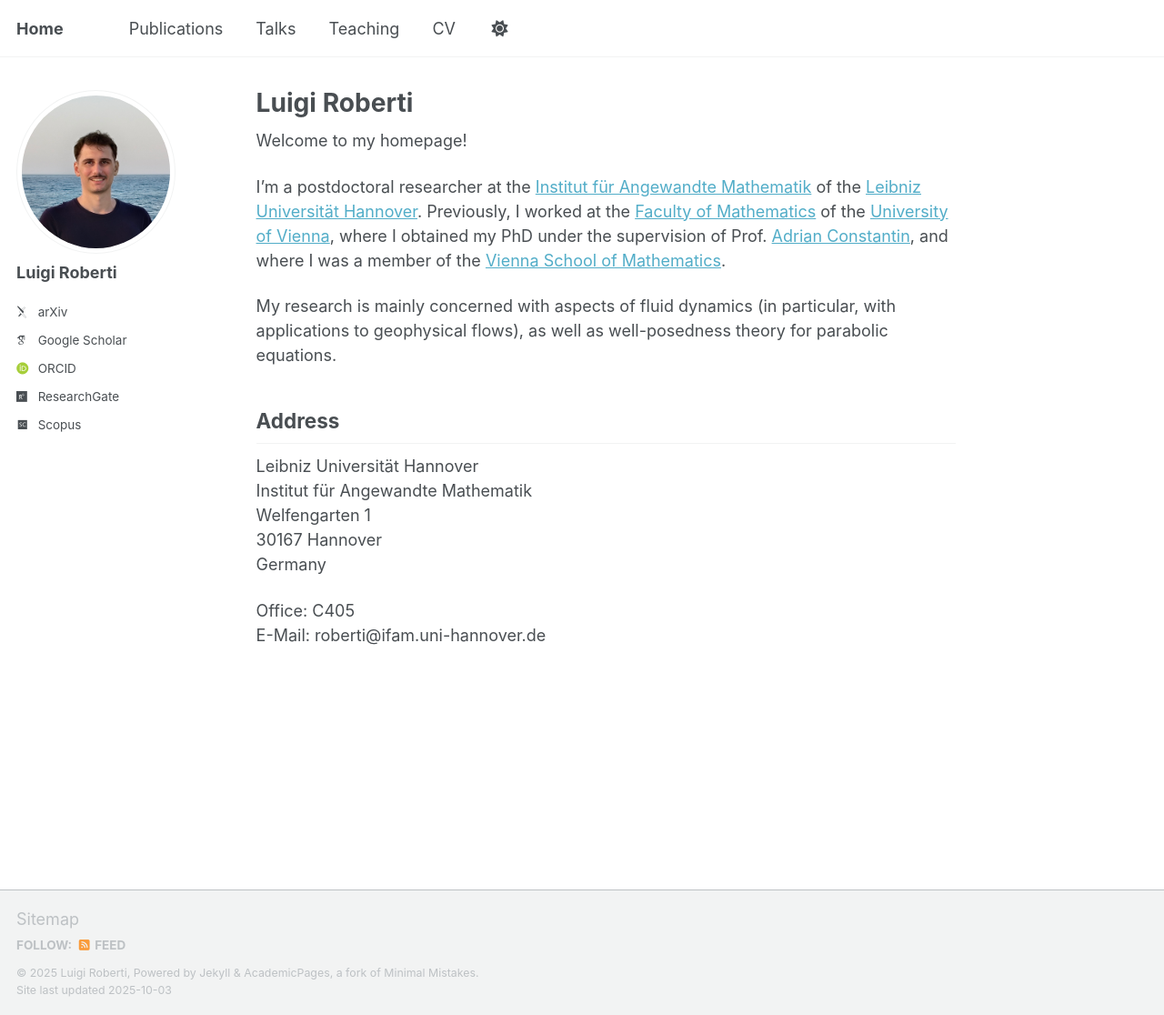
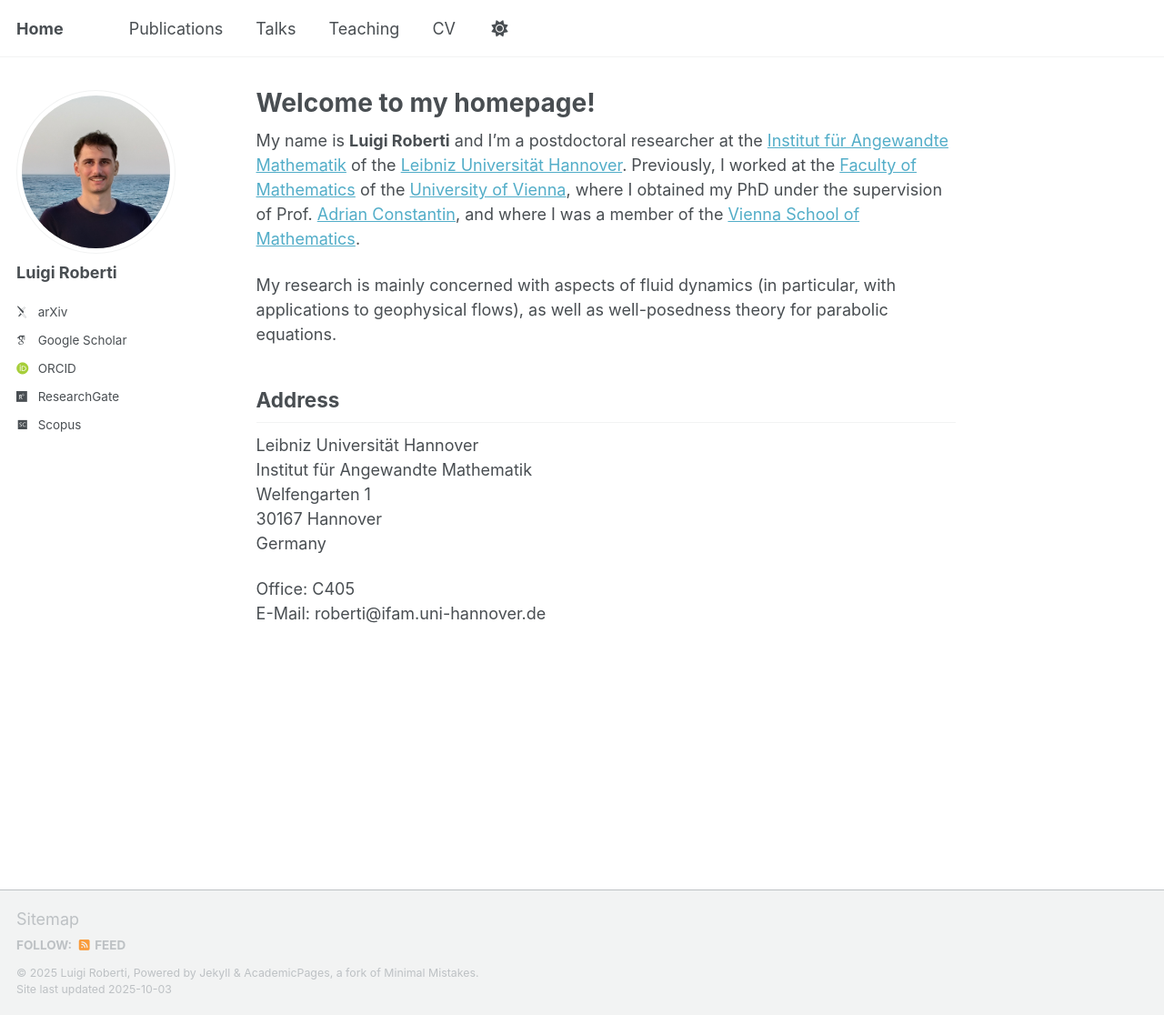
Before and after one commit to luigi-roberti/luigi-roberti.github.io, a Jekyll site: the page built from _pages/about.md, in a window 1280 px wide and 1116 px high. Shown: the whole window at 91% size. Built offline with Jekyll 4.4.1, drawn with Linux system fonts in a browser that asks for light colours; some web fonts are replaced; a script that is not in the unit is left out.

Commit message:
Update about.md

```diff
--- a/_pages/about.md
+++ b/_pages/about.md
@@ -1,16 +1,13 @@
 ---
 permalink: /
-title: "Luigi Roberti"
+title: "Welcome to my homepage!"
 author_profile: true
 redirect_from:
   - /about/
   - /about.html
 ---
 
-
-Welcome to my homepage!
-
-I'm a postdoctoral researcher at the [Institut für Angewandte Mathematik](https://www.ifam.uni-hannover.de/de/) of the [Leibniz Universität Hannover](https://www.uni-hannover.de/de/). Previously, I worked at the [Faculty of Mathematics](https://mathematik.univie.ac.at/) of the [University of Vienna](https://www.univie.ac.at/), where I obtained my PhD under the supervision of Prof. [Adrian Constantin](https://ucrisportal.univie.ac.at/en/persons/adrian-constantin), and where I was a member of the [Vienna School of Mathematics](https://www.vsmath.at/).
+My name is <b>Luigi Roberti</b> and I'm a postdoctoral researcher at the [Institut für Angewandte Mathematik](https://www.ifam.uni-hannover.de/de/) of the [Leibniz Universität Hannover](https://www.uni-hannover.de/de/). Previously, I worked at the [Faculty of Mathematics](https://mathematik.univie.ac.at/) of the [University of Vienna](https://www.univie.ac.at/), where I obtained my PhD under the supervision of Prof. [Adrian Constantin](https://ucrisportal.univie.ac.at/en/persons/adrian-constantin), and where I was a member of the [Vienna School of Mathematics](https://www.vsmath.at/).
 
 My research is mainly concerned with aspects of fluid dynamics (in particular, with applications to geophysical flows), as well as well-posedness theory for parabolic equations.
 
```
